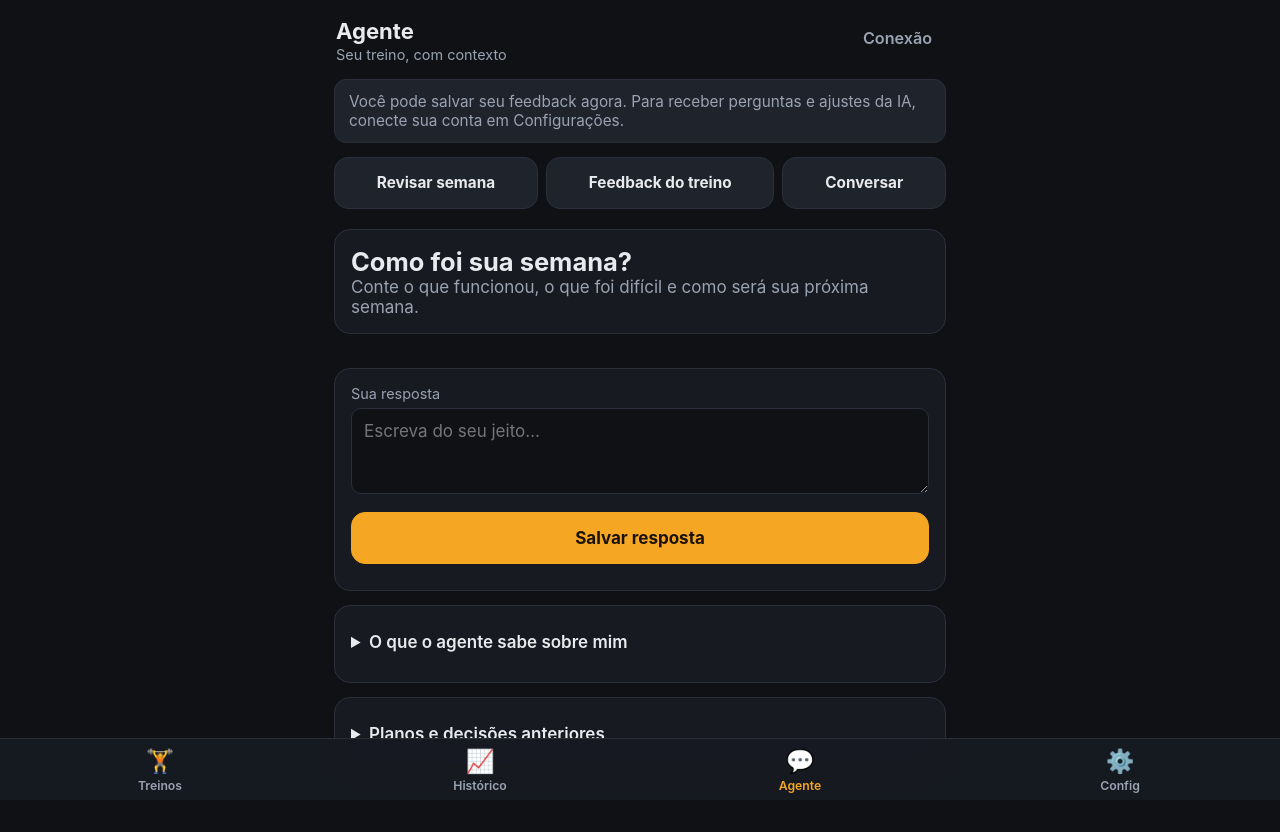
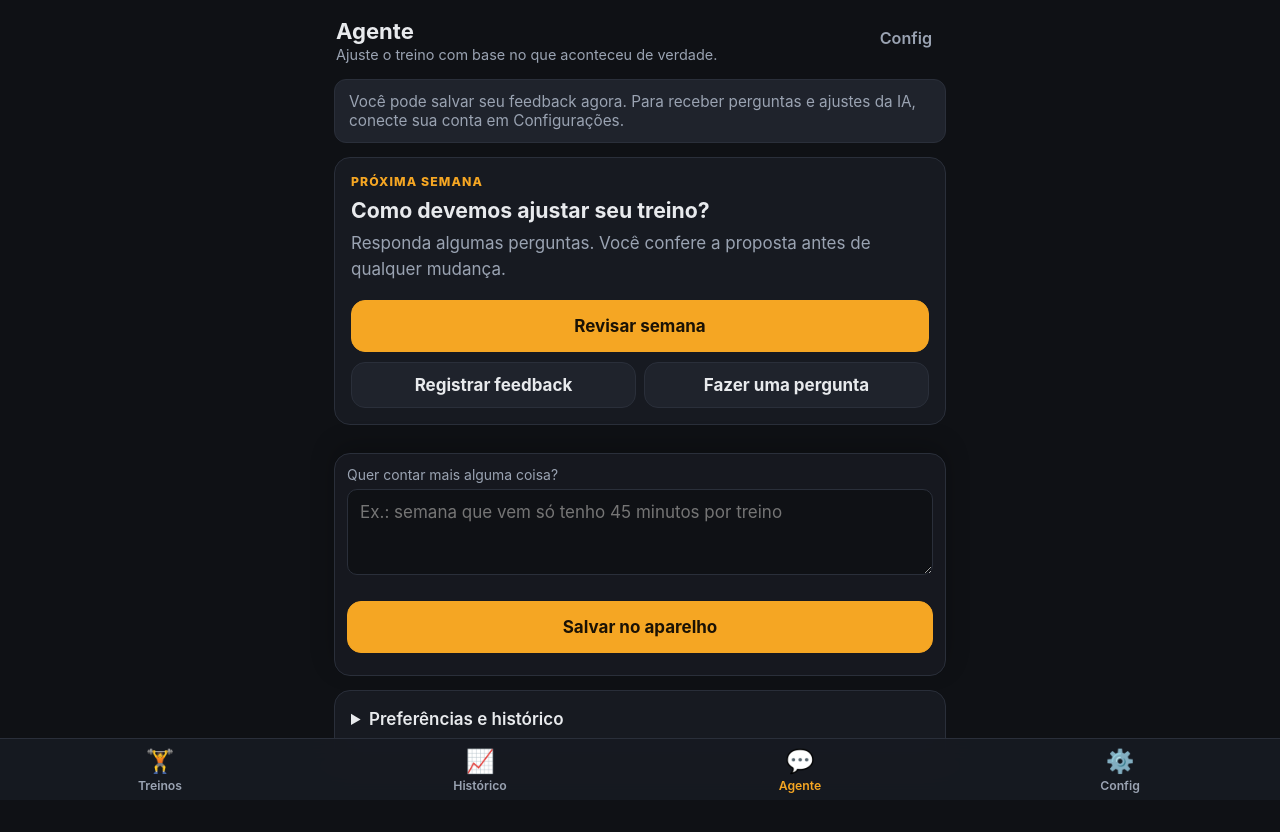
Before and after one commit to Brandomorais/trainning-app, a website with bundled scripts: page index.html in a window 1280 px wide. Both pictures are taken after a click on the link 640 px from the left and 245 px from the top of the page. Built offline with nearby package versions, Linux system fonts and the light colour scheme.

Commit message:
Simplifica fluxo da interface do agente

```diff
--- a/css/style.css
+++ b/css/style.css
@@ -5,27 +5,45 @@
 .action-row, .quick-replies { display: flex; flex-wrap: wrap; gap: 8px; margin: 12px 0; }
 .action-row > .field { flex: 1; min-width: 120px; }
 .action-row .btn, .quick-replies .btn { width: auto; flex: 1 1 auto; margin: 0; }
-.agent-modes .btn { font-size: .9rem; }
-.agent-thread { display: flex; flex-direction: column; gap: 12px; margin: 20px 0; }
+.agent-head { margin-bottom: 12px; }
+.agent-start { padding: 22px 18px 18px; border-color: #3b3325; background: linear-gradient(145deg, #1d1c1a, var(--card)); }
+.agent-kicker { display: block; color: var(--accent); font-size: .72rem; font-weight: 800; letter-spacing: .09em; margin-bottom: 8px; }
+.agent-start h2 { font-size: 1.25rem; line-height: 1.25; margin-bottom: 8px; }
+.agent-start > p { line-height: 1.5; }
+.agent-main-action { width: 100%; margin: 18px 0 10px; min-height: 52px; font-size: 1rem; }
+.agent-secondary-actions { display: grid; grid-template-columns: 1fr 1fr; gap: 8px; }
+.agent-secondary-actions .btn { width: 100%; margin: 0; min-height: 46px; }
+.agent-toolbar { display: flex; gap: 8px; overflow-x: auto; margin: 0 0 14px; padding-bottom: 2px; scrollbar-width: none; }
+.agent-toolbar::-webkit-scrollbar { display: none; }
+.agent-toolbar .btn { flex: 0 0 auto; width: auto; margin: 0; padding: 10px 13px; font-size: .84rem; }
+.conversation-picker { margin: -2px 2px 12px; color: var(--muted); }
+.conversation-picker summary { cursor: pointer; min-height: 42px; display: flex; align-items: center; font-size: .85rem; }
+.agent-thread { display: flex; flex-direction: column; gap: 10px; margin: 14px 0; }
 .agent-bubble { border-radius: 16px; padding: 14px 16px; max-width: 94%; overflow-wrap: anywhere; background: var(--card); border: 1px solid var(--border); }
 .agent-bubble.from-user { align-self: flex-end; background: var(--card-2); border-color: var(--accent); }
 .agent-bubble.from-agent { align-self: flex-start; }
 .bubble-author { display: block; font-size: .8rem; color: var(--muted); margin-bottom: 6px; }
 .agent-bubble p, .proposal-card p, .memory-row p { white-space: pre-wrap; line-height: 1.55; }
+.agent-composer { position: sticky; bottom: calc(70px + env(safe-area-inset-bottom)); z-index: 3; background: rgba(23,26,33,.96); border: 1px solid var(--border); border-radius: 16px; padding: 12px; margin-bottom: 14px; box-shadow: 0 -8px 24px rgba(0,0,0,.22); backdrop-filter: blur(10px); }
 .agent-composer textarea, .field textarea { width: 100%; resize: vertical; background: var(--bg); border: 1px solid var(--border); border-radius: 10px; padding: 12px; color: var(--text); font: inherit; min-height: 72px; }
+.agent-composer .field span { font-size: .82rem; color: var(--muted); }
+.composer-send { width: 100%; margin: 8px 0 0; min-height: 46px; }
 .agent-notice { background: var(--card-2); border-left: 3px solid var(--accent); padding: 12px; margin: 12px 0; overflow-wrap: anywhere; }
 .agent-status, .sync-label { margin: 12px 0; font-size: .9rem; color: var(--muted); }
 .plan-change, .memory-row, .conflict { padding: 16px 0; border-bottom: 1px solid var(--border); overflow-wrap: anywhere; }
 .plan-change p { margin-top: 6px; }
 .plan-change ul { padding-left: 20px; }
 .card > summary, .plan-change summary { cursor: pointer; padding: 10px 0; min-height: 44px; font-weight: 600; }
+.agent-more > summary { padding: 2px 0; }
+.agent-more h3 { font-size: 1rem; margin: 18px 0 6px; }
+.agent-history-title { padding-top: 8px; border-top: 1px solid var(--border); }
 .card details { margin-top: 12px; }
 .card pre { white-space: pre-wrap; overflow-wrap: anywhere; font-size: .8rem; }
 .setting-check { display: flex; gap: 10px; align-items: center; min-height: 48px; margin: 10px 0; }
 .setting-check input { width: 20px; height: 20px; }
 button:disabled { opacity: .55; cursor: wait; }
 #connection-status:not(:empty) { padding: 12px 0; color: var(--accent); }
-@media (max-width: 360px) { .agent-modes { flex-direction: column; } .agent-bubble { max-width: 100%; } }
+@media (max-width: 360px) { .agent-secondary-actions { grid-template-columns: 1fr; } .agent-bubble { max-width: 100%; } }
 
 :root {
   color-scheme: dark;
--- a/js/views/agent.js
+++ b/js/views/agent.js
@@ -19,20 +19,27 @@ export async function render(el) {
   const waiting = latest?.role === 'user';
   const pendingReviews = reviews.filter((r) => r.status === 'proposed').sort((a, b) => b.createdAt - a.createdAt);
   const date = toISODate();
+  const hasConversation = Boolean(conversation && messages.length);
   el.innerHTML = `
-    <header class="page-head"><div><h1>Agente</h1><p class="muted small">Seu treino, com contexto</p></div><a class="back-link" href="#/config">Conexão</a></header>
+    <header class="page-head agent-head"><div><h1>Agente</h1><p class="muted small">Ajuste o treino com base no que aconteceu de verdade.</p></div><a class="back-link" href="#/config">Config</a></header>
     ${!auth ? '<div class="banner-info">Você pode salvar seu feedback agora. Para receber perguntas e ajustes da IA, conecte sua conta em Configurações.</div>' : ''}
-    <div class="agent-modes action-row"><button class="btn" data-start="weekly">Revisar semana</button><button class="btn" data-start="session">Feedback do treino</button><button class="btn" data-start="free">Conversar</button></div>
-    ${conversations.length > 1 ? `<label class="field"><span>Conversas</span><select id="conversation-select">${conversations.sort((a, b) => b.createdAt - a.createdAt).map((c) => `<option value="${esc(c.id)}"${c.id === conversation?.id ? ' selected' : ''}>${esc(c.title)} · ${esc(c.date)}</option>`).join('')}</select></label>` : ''}
+    ${!hasConversation ? `<section class="card agent-start">
+      <span class="agent-kicker">PRÓXIMA SEMANA</span>
+      <h2>Como devemos ajustar seu treino?</h2>
+      <p class="muted">Responda algumas perguntas. Você confere a proposta antes de qualquer mudança.</p>
+      <button class="btn btn-primary agent-main-action" data-start="weekly">Revisar semana</button>
+      <div class="agent-secondary-actions"><button class="btn" data-start="session">Registrar feedback</button><button class="btn" data-start="free">Fazer uma pergunta</button></div>
+    </section>` : `<div class="agent-toolbar"><button class="btn" data-start="weekly">Revisar semana</button><button class="btn" data-start="session">Registrar feedback</button><button class="btn" data-start="free">Nova conversa</button></div>`}
+    ${conversations.length > 1 ? `<details class="conversation-picker"><summary>Trocar de conversa</summary><label class="field"><span>Conversa</span><select id="conversation-select">${conversations.sort((a, b) => b.createdAt - a.createdAt).map((c) => `<option value="${esc(c.id)}"${c.id === conversation?.id ? ' selected' : ''}>${esc(c.title)} · ${esc(c.date)}</option>`).join('')}</select></label></details>` : ''}
     <section class="agent-thread" aria-label="Conversa com o agente" aria-live="polite">
-      ${messages.length ? messages.map((m) => `<article class="agent-bubble ${m.role === 'user' ? 'from-user' : 'from-agent'}"><span class="bubble-author">${m.role === 'user' ? 'Você' : 'Agente'}</span><p>${esc(m.text)}</p></article>`).join('') : '<div class="card"><h2>Como foi sua semana?</h2><p class="muted">Conte o que funcionou, o que foi difícil e como será sua próxima semana.</p></div>'}
+      ${messages.map((m) => `<article class="agent-bubble ${m.role === 'user' ? 'from-user' : 'from-agent'}"><span class="bubble-author">${m.role === 'user' ? 'Você' : 'Agente'}</span><p>${esc(m.text)}</p></article>`).join('')}
       ${busy ? '<p class="agent-status" role="status">Analisando seus registros e respostas…</p>' : ''}
     </section>
     ${message ? `<p class="agent-notice" role="status">${esc(message)}</p>` : ''}
     ${!busy && latest?.role === 'assistant' && latest.options?.length ? `<div class="quick-replies">${latest.options.map((option, i) => `<button class="btn" data-answer="${i}">${esc(option)}</button>`).join('')}</div>` : ''}
-    <form id="agent-form" class="card agent-composer">
-      <label class="field" for="agent-text"><span>Sua resposta</span><textarea id="agent-text" rows="3" maxlength="4000" placeholder="Escreva do seu jeito…" ${busy ? 'disabled' : ''}>${esc(draft ?? '')}</textarea></label>
-      <button class="btn btn-primary" type="submit" ${busy ? 'disabled' : ''}>${auth && navigator.onLine ? 'Enviar' : 'Salvar resposta'}</button>
+    <form id="agent-form" class="agent-composer">
+      <label class="field" for="agent-text"><span>${hasConversation ? 'Sua resposta' : 'Quer contar mais alguma coisa?'}</span><textarea id="agent-text" rows="3" maxlength="4000" placeholder="${hasConversation ? 'Responda do seu jeito…' : 'Ex.: semana que vem só tenho 45 minutos por treino'}" ${busy ? 'disabled' : ''}>${esc(draft ?? '')}</textarea></label>
+      <button class="btn btn-primary composer-send" type="submit" ${busy ? 'disabled' : ''}>${auth && navigator.onLine ? 'Enviar' : 'Salvar no aparelho'}</button>
       ${waiting && auth ? `<button class="btn" type="button" id="retry-agent" ${busy ? 'disabled' : ''}>Receber resposta do agente</button>` : ''}
       ${latest?.role === 'assistant' && latest.kind === 'summarize' ? `<p class="muted small">Confira o resumo acima. Você pode corrigir algo na conversa antes de continuar.</p><button class="btn" type="button" id="generate-proposal" ${busy || !auth ? 'disabled' : ''}>Resumo correto — gerar proposta</button>` : ''}
     </form>
@@ -48,12 +55,13 @@ export async function render(el) {
         <div class="action-row"><button class="btn btn-primary" data-apply="${esc(review.id)}" ${busy || !auth ? 'disabled' : ''}>Aplicar próxima semana</button><button class="btn" data-adjust="${esc(review.conversationId)}">Pedir ajuste</button><button class="btn" data-reject="${esc(review.id)}" ${busy || !auth ? 'disabled' : ''}>Manter plano atual</button></div>
       </section>`;
     }).join('')}
-    <details class="card"><summary>O que o agente sabe sobre mim</summary>
+    <details class="card agent-more"><summary>Preferências e histórico</summary>
+      <h3>O que o agente sabe sobre mim</h3>
       <p class="muted small">Preferências ficam salvas até você alterar. Para viagens ou restrições temporárias, informe a validade.</p>
       ${memories.map((m) => `<div class="memory-row"><p>${esc(m.text)}</p><span class="muted small">${m.validUntil ? 'Até ' + formatDateShort(m.validUntil) + (m.validUntil < date ? ' · expirada' : '') : 'Preferência duradoura'}</span><div class="action-row"><button class="btn" data-edit-memory="${esc(m.id)}">Editar</button><button class="btn" data-delete-memory="${esc(m.id)}">Excluir</button></div></div>`).join('')}
       <form id="memory-form"><input type="hidden" id="memory-id"><label class="field"><span>Preferência ou informação</span><textarea id="memory-text" maxlength="1500" rows="2" required></textarea></label><label class="field"><span>Válida até (opcional)</span><input id="memory-until" type="date"></label><button class="btn" type="submit">Salvar informação</button></form>
-    </details>
-    <details class="card"><summary>Planos e decisões anteriores</summary>${plans.filter((p) => p.status === 'applied').sort((a, b) => b.createdAt - a.createdAt).map((p) => `<div class="memory-row"><strong>${p.createdAt ? 'Desde ' + formatDateShort(p.effectiveFrom) : 'Programa inicial'}</strong><p>${esc(p.summary)}</p>${auth ? `<button class="btn" data-restore="${esc(p.id)}" ${busy ? 'disabled' : ''}>Usar como base da próxima semana</button>` : ''}</div>`).join('')}</details>`;
+      <h3 class="agent-history-title">Planos anteriores</h3>${plans.filter((p) => p.status === 'applied').sort((a, b) => b.createdAt - a.createdAt).map((p) => `<div class="memory-row"><strong>${p.createdAt ? 'Desde ' + formatDateShort(p.effectiveFrom) : 'Programa inicial'}</strong><p>${esc(p.summary)}</p>${auth ? `<button class="btn" data-restore="${esc(p.id)}" ${busy ? 'disabled' : ''}>Usar como base da próxima semana</button>` : ''}</div>`).join('')}
+    </details>`;
 
   const redraw = () => { if (location.hash === '#/agente') return render(el); };
   const run = async (fn) => {
--- a/sw.js
+++ b/sw.js
@@ -4,7 +4,7 @@
  *
  * Incremente CACHE_VERSION sempre que publicar alterações no app.
  */
-const CACHE_VERSION = 'treino-v6-agent';
+const CACHE_VERSION = 'treino-v7-agent-ui';
 
 const ASSETS = [
   './',
```
Also changed, not shown: e2e/coach.spec.js (+1 -1 lines).
